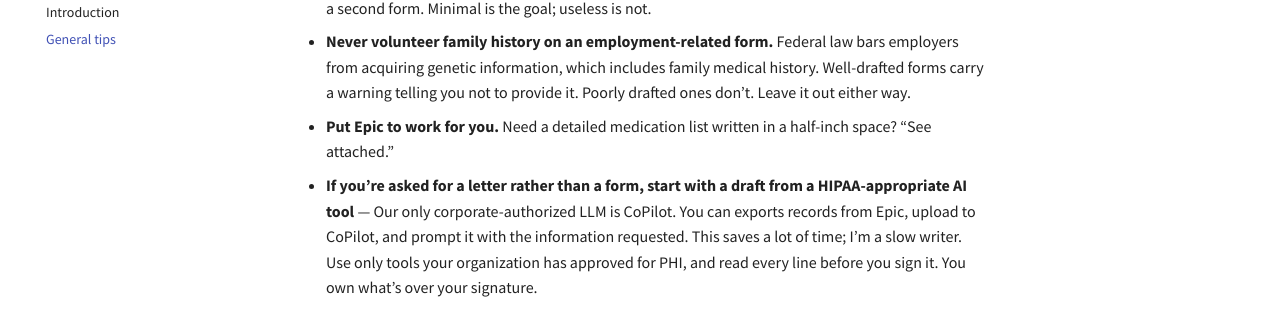
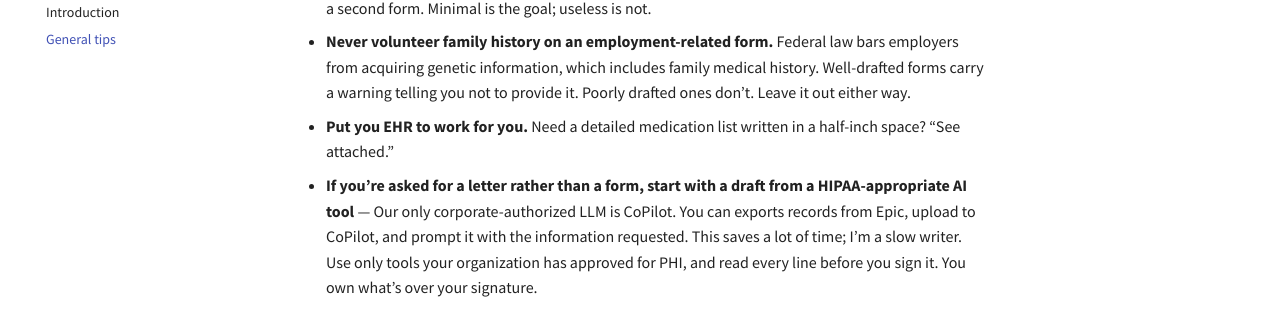
Before and after one commit to pdel4096/PCP-paperwork-guide, an MkDocs documentation site: the page built from docs/getting-started/general-tips.md, in a window 1280 px wide and 900 px high, scrolled down 504 px. Shown: the part 144-454 px from the top of the window. Built offline with MkDocs 1.6.1 and Material for MkDocs 9.7.7, drawn with Linux system fonts in a browser that asks for light colours; comment, search, counter and statistics services are not loaded.

Commit message:
Correct EHR reference from Epic to EHR

```diff
--- a/docs/getting-started/general-tips.md
+++ b/docs/getting-started/general-tips.md
@@ -14,7 +14,7 @@ title: "General tips"
 
 - **Never volunteer family history on an employment-related form.** Federal law bars employers from acquiring genetic information, which includes family medical history. Well-drafted forms carry a warning telling you not to provide it. Poorly drafted ones don’t. Leave it out either way.
 
-- **Put Epic to work for you.** Need a detailed medication list written in a half-inch space? “See attached.”
+- **Put you EHR to work for you.** Need a detailed medication list written in a half-inch space? “See attached.”
 
 - **If you’re asked for a letter rather than a form, start with a draft from a HIPAA-appropriate AI tool** — Our only corporate-authorized LLM is CoPilot. You can exports records from Epic, upload to CoPilot, and prompt it with the information requested. This saves a lot of time; I’m a slow writer. Use only tools your organization has approved for PHI, and read every line before you sign it. You own what’s over your signature.
 
```
